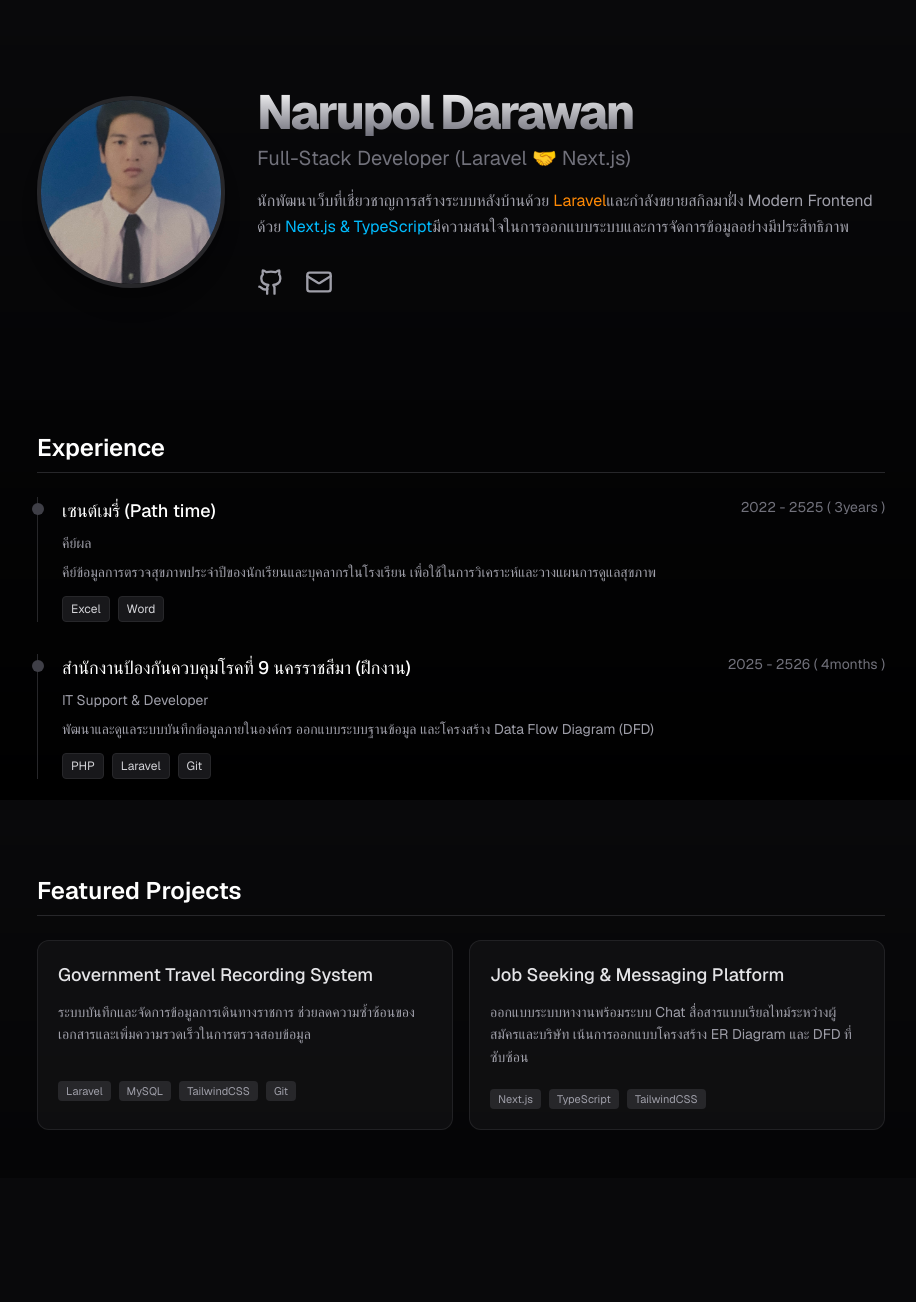
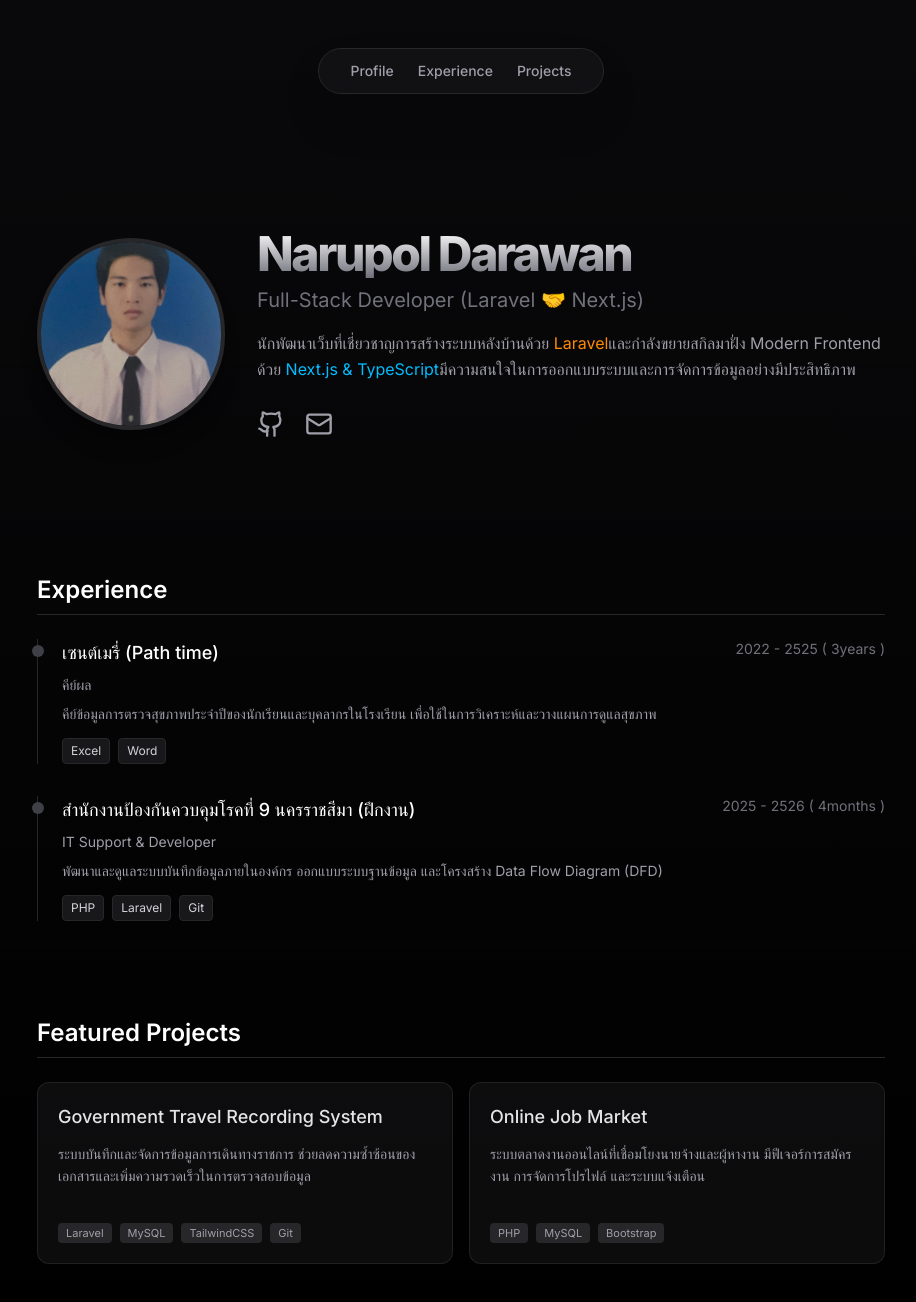
Before and after one commit to NaiKII-lab/Resume, a Next.js app: page / in a window 1280 px wide. Shown: the top 1302 px of the page, without its empty margins (179-1095 px from the left). Before the commit the page ends 1178 px from the top, so only its background shows below. Built offline with nearby package versions, Linux system fonts and the light colour scheme.

Commit message:
Edit page&layout

```diff
--- a/app/layout.tsx
+++ b/app/layout.tsx
@@ -1,20 +1,13 @@
 import type { Metadata } from "next";
-import { Geist, Geist_Mono } from "next/font/google";
-import "./globals.css";
+import { Inter } from "next/font/google";
+import "./globals.css"; // โหลดไฟล์ CSS หลัก
 
-const geistSans = Geist({
-  variable: "--font-geist-sans",
-  subsets: ["latin"],
-});
-
-const geistMono = Geist_Mono({
-  variable: "--font-geist-mono",
-  subsets: ["latin"],
-});
+// 1. ประกาศเรียกใช้ฟอนต์ Inter
+const inter = Inter({ subsets: ["latin"] });
 
 export const metadata: Metadata = {
-  title: "Create Next App",
-  description: "Generated by create next app",
+  title: "My Portfolio",
+  description: "Portfolio of Full-Stack Developer",
 };
 
 export default function RootLayout({
@@ -23,11 +16,10 @@ export default function RootLayout({
   children: React.ReactNode;
 }>) {
   return (
-    <html
-      lang="en"
-      className={`${geistSans.variable} ${geistMono.variable} h-full antialiased`}
-    >
-      <body className="min-h-full flex flex-col">{children}</body>
+    // 2. ใส่ scroll-smooth ตรงนี้
+    <html lang="en" className="scroll-smooth">
+      {/* 3. ใช้ตัวแปร inter ที่ประกาศไว้ด้านบน */}
+      <body className={inter.className}>{children}</body>
     </html>
   );
 }
--- a/app/page.tsx
+++ b/app/page.tsx
@@ -1,18 +1,38 @@
 import Hero from "@/components/Hero";
 import Experience from "@/components/Experience";
 import Projects from "@/components/Projects";
+import Link from "next/link"; // 1. Import Link เข้ามา
 
 export default function Home() {
   return (
-    <main className="min-h-screen max-w-4xl mx-auto px-6 py-12 space-y-24">
-      {/* 1. แนะนำตัวแบบกระชับ */}
-      <Hero />
+    <main className="min-h-screen max-w-4xl mx-auto px-6 py-12 space-y-24 relative">
 
-      {/* 2. ประสบการณ์การทำงาน/ฝึกงาน */}
-      <Experience />
+      {/* 2. สร้างแถบเมนูนำทาง (Navbar) แบบลอยตัวเท่ๆ */}
+      <nav className="sticky top-6 z-50 flex justify-center gap-6 bg-zinc-900/60 backdrop-blur-md py-3 px-8 rounded-full border border-zinc-800 w-fit mx-auto shadow-2xl">
+        <Link href="#hero" className="text-sm font-medium text-zinc-400 hover:text-white transition-colors">
+          Profile
+        </Link>
+        <Link href="#experience" className="text-sm font-medium text-zinc-400 hover:text-white transition-colors">
+          Experience
+        </Link>
+        <Link href="#projects" className="text-sm font-medium text-zinc-400 hover:text-white transition-colors">
+          Projects
+        </Link>
+      </nav>
 
-      {/* 3. ผลงานเด่น */}
-      <Projects />
+      {/* 3. ใส่ id ให้แต่ละ Section และใส่ scroll-mt-32 เพื่อไม่ให้เมนูด้านบนบังตอนเลื่อนมาถึง */}
+      <div id="hero" className="scroll-mt-32">
+        <Hero />
+      </div>
+
+      <div id="experience" className="scroll-mt-32">
+        <Experience />
+      </div>
+
+      <div id="projects" className="scroll-mt-32">
+        <Projects />
+      </div>
+
     </main>
   );
 }
--- a/components/Hero.tsx
+++ b/components/Hero.tsx
@@ -41,7 +41,7 @@ export default function Hero() {
         </p>
 
         <div className="flex space-x-5 pt-3 justify-center md:justify-start">
-          <a href="https://github.com/yourusername" target="_blank" rel="noopener noreferrer" className="text-zinc-400 hover:text-white transition-colors">
+          <a href="https://github.com/NaiKII-lab" target="_blank" rel="noopener noreferrer" className="text-zinc-400 hover:text-white transition-colors">
             <GitHubIcon className="w-7 h-7" />
           </a>
           <a href="mailto:nin0821553368@gmail.com" className="text-zinc-400 hover:text-white transition-colors">
--- a/components/Projects.tsx
+++ b/components/Projects.tsx
@@ -6,9 +6,9 @@ export default function Projects() {
       tags: ["Laravel", "MySQL", "TailwindCSS", "Git"],
     },
     {
-      title: "Job Seeking & Messaging Platform",
-      description: "ออกแบบระบบหางานพร้อมระบบ Chat สื่อสารแบบเรียลไทม์ระหว่างผู้สมัครและบริษัท เน้นการออกแบบโครงสร้าง ER Diagram และ DFD ที่ซับซ้อน",
-      tags: ["Next.js", "TypeScript", "TailwindCSS"],
+      title: "Online Job Market",
+      description: "ระบบตลาดงานออนไลน์ที่เชื่อมโยงนายจ้างและผู้หางาน มีฟีเจอร์การสมัครงาน การจัดการโปรไฟล์ และระบบแจ้งเตือน",
+      tags: ["PHP", "MySQL", "Bootstrap"],
     }
   ];
 
```
Also changed, not shown: 1 other file (tests, documents, lock files or other folders).
